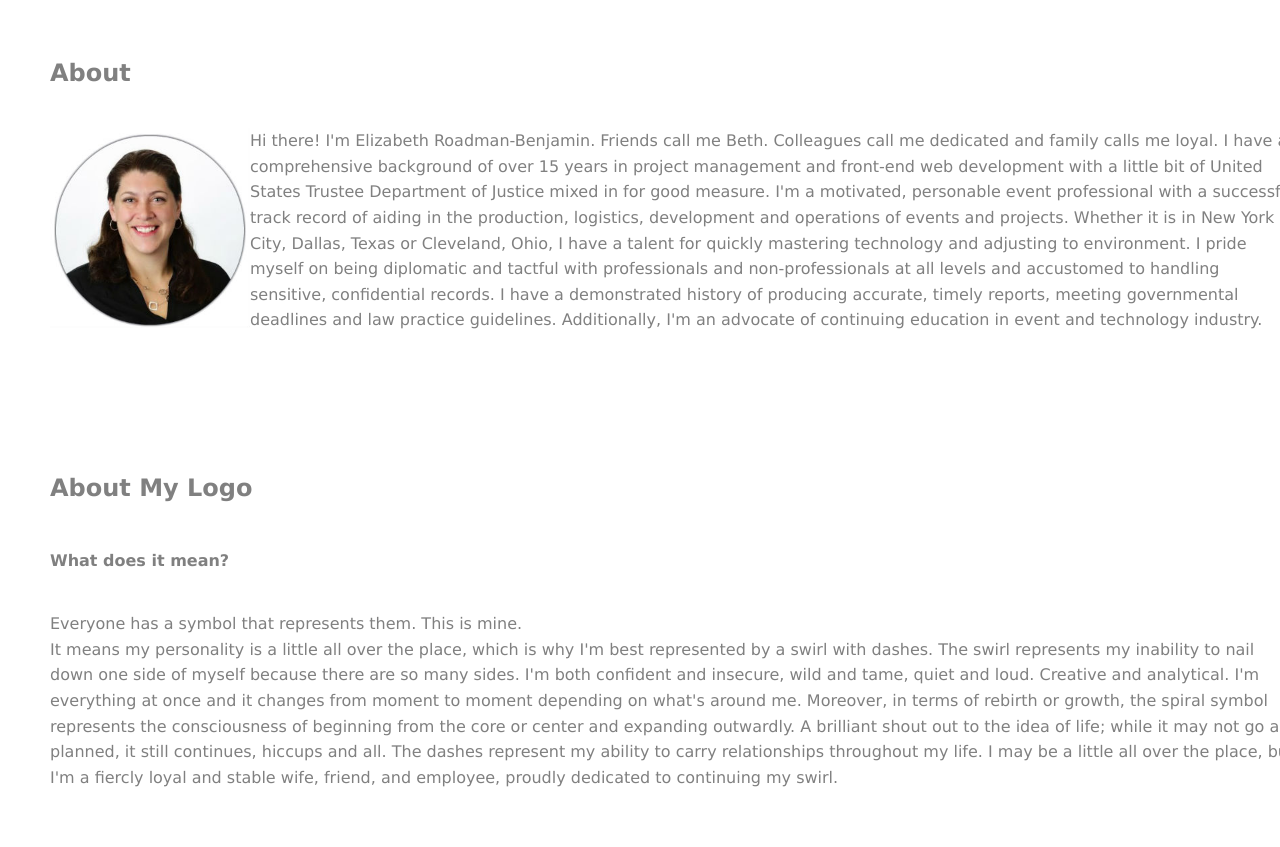
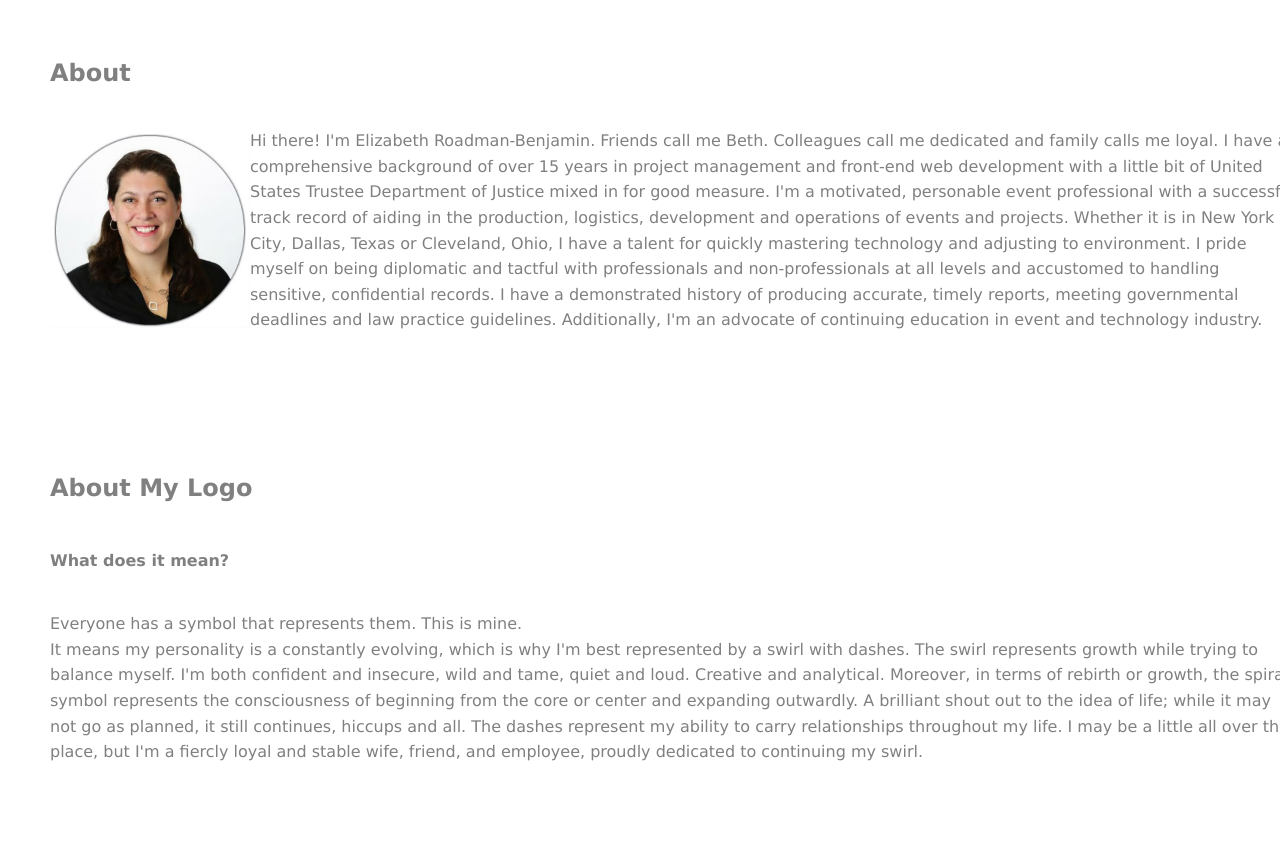
Before and after one commit to bethbenjamin/bethbenjamin.github.io, a plain HTML site: page about.html in a window 1280 px wide. Shown: the part 103-950 px from the top of the page. Drawn offline with Linux system fonts and the light colour scheme.

Commit message:
Update about.html

```diff
--- a/about.html
+++ b/about.html
@@ -50,12 +50,10 @@
                 <h4 align="left">
                     What does it mean? <br />
                 </h4>
-                <p>
+                  <p>
                     Everyone has a symbol that represents them.  This is mine. <br />
-                    It means my personality is a little all over the place, which is
-                    why I'm best represented by a swirl with dashes.  The swirl represents my inability to nail down one side
-                    of myself because there are so many sides.  I'm both confident and insecure, wild and tame, quiet and loud. Creative and analytical.  I'm everything
-                    at once and it changes from moment to moment depending on what's around me. Moreover, in terms of rebirth or growth, the spiral symbol represents the consciousness of
+                    It means my personality is a constantly evolving, which is
+                    why I'm best represented by a swirl with dashes.  The swirl represents growth while trying to balance myself.  I'm both confident and insecure, wild and tame, quiet and loud. Creative and analytical.  Moreover, in terms of rebirth or growth, the spiral symbol represents the consciousness of
                     beginning from the core or center and expanding outwardly. A brilliant shout out to the idea of life; while it may not go as planned, it still continues, hiccups and all.
                     The dashes represent my ability to carry relationships throughout my life.
                     I may be a little all over the place, but I'm a fiercly loyal and stable wife, friend, and employee, proudly dedicated to continuing my swirl.
```
